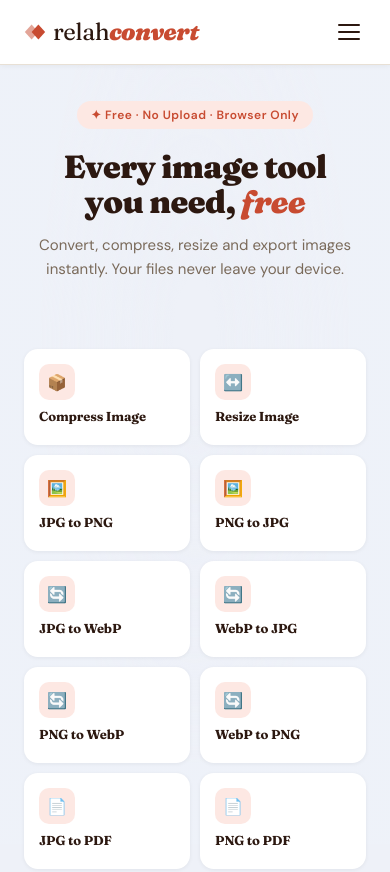
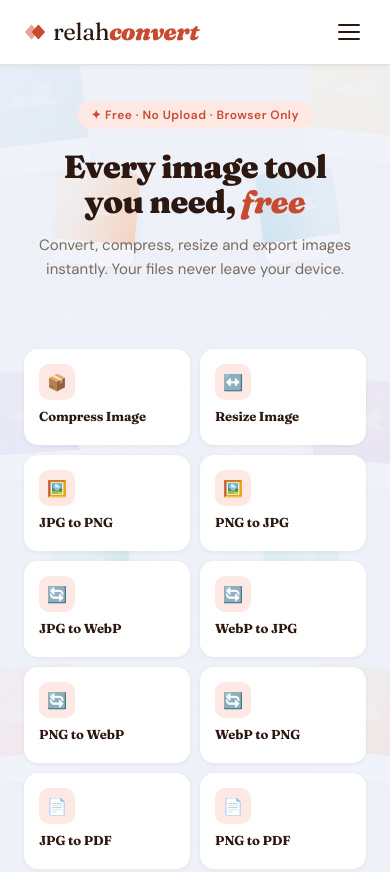
Before and after one commit to agbomadobright060-cpu/relahconvert, a website built with Vite: page image-converter-app/index.html in a window 390 px wide. Shown: the top 872 px of the page. Built offline with nearby package versions, Linux system fonts and the light colour scheme.

Commit message:
fix: photo blocks visible on mobile

```diff
--- a/image-converter-app/index.html
+++ b/image-converter-app/index.html
@@ -42,28 +42,28 @@
       .photo-block .img-area svg { width: 52%; height: 52%; opacity: 0.55; }
       .photo-block .caption-bar { height: 24%; background: #fff; }
 
-      /* LEFT */
-      .photo-block:nth-child(1) { width:105px; height:122px; top:8%;  left:30px;  transform:rotate(-7deg); --c1:#a8d8ea; --c2:#6fa8d0; }
-      .photo-block:nth-child(2) { width:82px;  height:96px;  top:22%; left:90px;  transform:rotate(5deg);  --c1:#ffd3a5; --c2:#fd9853; }
-      .photo-block:nth-child(3) { width:92px;  height:108px; top:46%; left:28px;  transform:rotate(-4deg); --c1:#c3b1e1; --c2:#9b84d4; }
-      .photo-block:nth-child(4) { width:76px;  height:90px;  top:65%; left:85px;  transform:rotate(7deg);  --c1:#a8e6cf; --c2:#56c596; }
-      .photo-block:nth-child(5) { width:98px;  height:114px; top:80%; left:32px;  transform:rotate(-5deg); --c1:#ffc8c8; --c2:#ff8a8a; }
+      /* LEFT — use negative left so they partially hang off edge but are always visible */
+      .photo-block:nth-child(1) { width:105px; height:122px; top:6%;  left:-20px;  transform:rotate(-7deg); --c1:#a8d8ea; --c2:#6fa8d0; }
+      .photo-block:nth-child(2) { width:82px;  height:96px;  top:20%; left:55px;   transform:rotate(5deg);  --c1:#ffd3a5; --c2:#fd9853; }
+      .photo-block:nth-child(3) { width:92px;  height:108px; top:44%; left:-15px;  transform:rotate(-4deg); --c1:#c3b1e1; --c2:#9b84d4; }
+      .photo-block:nth-child(4) { width:76px;  height:90px;  top:63%; left:50px;   transform:rotate(7deg);  --c1:#a8e6cf; --c2:#56c596; }
+      .photo-block:nth-child(5) { width:98px;  height:114px; top:79%; left:-18px;  transform:rotate(-5deg); --c1:#ffc8c8; --c2:#ff8a8a; }
       /* RIGHT */
-      .photo-block:nth-child(6) { width:100px; height:118px; top:7%;  right:32px; transform:rotate(6deg);  --c1:#ffeaa7; --c2:#fdcb6e; }
-      .photo-block:nth-child(7) { width:78px;  height:92px;  top:22%; right:88px; transform:rotate(-8deg); --c1:#a8d8ea; --c2:#6fb3d3; }
-      .photo-block:nth-child(8) { width:90px;  height:106px; top:47%; right:30px; transform:rotate(5deg);  --c1:#d4a5c9; --c2:#b56bab; }
-      .photo-block:nth-child(9) { width:74px;  height:88px;  top:66%; right:86px; transform:rotate(-6deg); --c1:#a8e6cf; --c2:#3dc78e; }
-      .photo-block:nth-child(10){ width:96px;  height:112px; top:81%; right:30px; transform:rotate(7deg);  --c1:#ffd3a5; --c2:#fd8c3c; }
+      .photo-block:nth-child(6) { width:100px; height:118px; top:5%;  right:-18px; transform:rotate(6deg);  --c1:#ffeaa7; --c2:#fdcb6e; }
+      .photo-block:nth-child(7) { width:78px;  height:92px;  top:20%; right:52px;  transform:rotate(-8deg); --c1:#a8d8ea; --c2:#6fb3d3; }
+      .photo-block:nth-child(8) { width:90px;  height:106px; top:45%; right:-15px; transform:rotate(5deg);  --c1:#d4a5c9; --c2:#b56bab; }
+      .photo-block:nth-child(9) { width:74px;  height:88px;  top:63%; right:50px;  transform:rotate(-6deg); --c1:#a8e6cf; --c2:#3dc78e; }
+      .photo-block:nth-child(10){ width:96px;  height:112px; top:79%; right:-16px; transform:rotate(7deg);  --c1:#ffd3a5; --c2:#fd8c3c; }
 
       .bg-fade {
         position: fixed;
         inset: 0;
         pointer-events: none;
         z-index: 1;
-        background: radial-gradient(ellipse 55% 70% at 50% 40%,
-          rgba(238,241,248,0) 10%,
-          rgba(238,241,248,0.55) 50%,
-          rgba(238,241,248,0.88) 72%
+        background: radial-gradient(ellipse 50% 65% at 50% 40%,
+          rgba(238,241,248,0) 5%,
+          rgba(238,241,248,0.45) 45%,
+          rgba(238,241,248,0.80) 68%
         );
       }
 
@@ -314,7 +314,7 @@
         .hero { padding: 36px 16px 28px; }
         .dropdown-inner { grid-template-columns: 1fr 1fr; padding: 12px; gap: 6px; }
         .footer-bottom { flex-direction: column; align-items: flex-start; }
-        .photo-block { display: none; }
+        .photo-block { opacity: 0.5; }
       }
     </style>
   </head>
```
